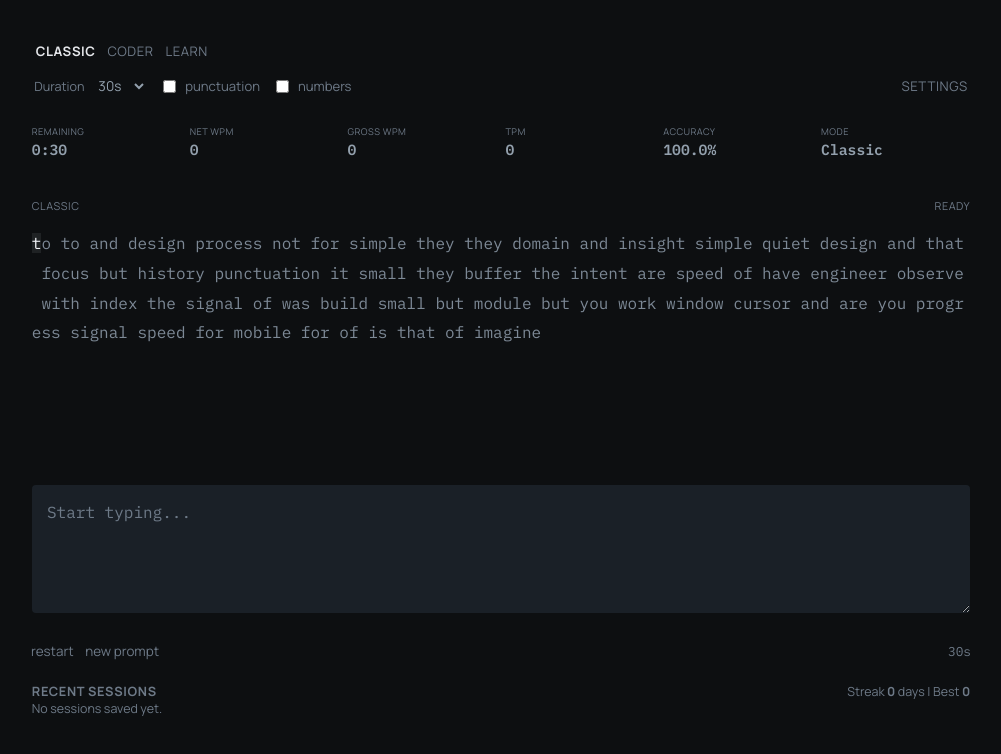
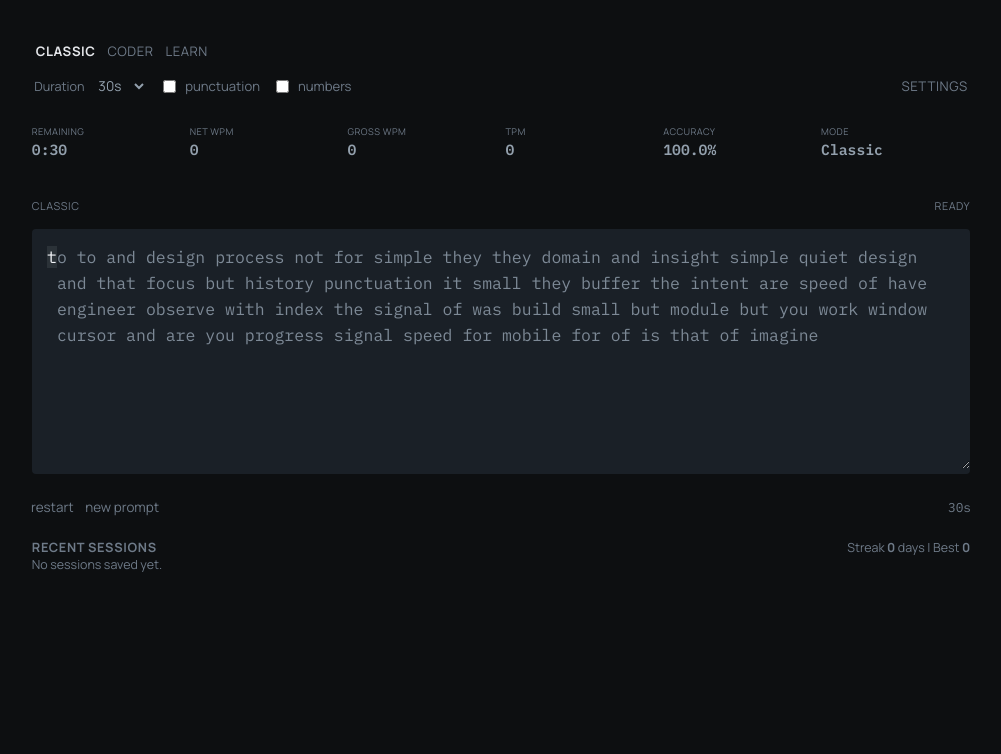
Before and after one commit to ishaanrajiv/typist, a React (Vite) app: page / in a window 1280 px wide. Shown: the top 754 px of the page, without its empty margins (139-1140 px from the left). Built offline with nearby package versions, Linux system fonts and the light colour scheme.

Commit message:
Merge prompt and typing textbox

```diff
--- a/src/app/App.tsx
+++ b/src/app/App.tsx
@@ -198,6 +198,18 @@ export default function App() {
   }, [duration, finishSession, phase, startedAtPerfMs]);
 
   useEffect(() => {
+    if (settings.mode !== "learn" || phase === "finished") {
+      return;
+    }
+    if (input.length === 0) {
+      return;
+    }
+    if (input === promptBundle.text) {
+      finishSession();
+    }
+  }, [finishSession, input, phase, promptBundle.text, settings.mode]);
+
+  useEffect(() => {
     return () => {
       audioContextRef.current?.close().catch(() => undefined);
     };
--- a/src/components/PromptCanvas.tsx
+++ b/src/components/PromptCanvas.tsx
@@ -13,11 +13,62 @@ type PromptCanvasProps = {
   onFocusRequest: () => void;
 };
 
+type PromptToken =
+  | {
+      type: "word" | "space";
+      text: string;
+      start: number;
+    }
+  | {
+      type: "newline";
+      start: number;
+    };
+
 const toVisibleCharacter = (char: string): string => {
-  if (char === " ") {
-    return "\u00a0";
+  if (char === "\t") {
+    return "    ";
   }
   return char;
+};
+
+const buildPromptTokens = (promptChars: string[]): PromptToken[] => {
+  const tokens: PromptToken[] = [];
+  let index = 0;
+
+  while (index < promptChars.length) {
+    const current = promptChars[index];
+    if (current === "\n") {
+      tokens.push({
+        type: "newline",
+        start: index,
+      });
+      index += 1;
+      continue;
+    }
+
+    const isWhitespace = /\s/.test(current);
+    const start = index;
+    const chars: string[] = [];
+    while (index < promptChars.length) {
+      const candidate = promptChars[index];
+      if (candidate === "\n") {
+        break;
+      }
+      if (/\s/.test(candidate) !== isWhitespace) {
+        break;
+      }
+      chars.push(candidate);
+      index += 1;
+    }
+
+    tokens.push({
+      type: isWhitespace ? "space" : "word",
+      text: chars.join(""),
+      start,
+    });
+  }
+
+  return tokens;
 };
 
 export const PromptCanvas = ({
@@ -31,6 +82,7 @@ export const PromptCanvas = ({
   onFocusRequest,
 }: PromptCanvasProps) => {
   const promptChars = Array.from(prompt);
+  const promptTokens = buildPromptTokens(promptChars);
   const alignment = alignPromptInput(prompt, input, "input");
   const promptStatuses = Array.from({ length: promptChars.length }, () => "");
   const trailingOverflowChars: string[] = [];
@@ -93,12 +145,35 @@ export const PromptCanvas = ({
         <span>{mode}</span>
         <span>{phase === "active" ? "active" : phase === "finished" ? "completed" : "ready"}</span>
       </div>
-      <div className="prompt-text" style={{ fontSize: `${fontScale}em` }}>
-        {promptChars.map((char, index) => {
-          const statusClass = promptStatuses[index] ?? "";
+      <label className="typing-stage" style={{ fontSize: `${fontScale}em` }}>
+        <span className="visually-hidden">Type the prompt text</span>
+        <div className="prompt-text prompt-overlay" aria-hidden="true">
+          {promptTokens.map((token) => {
+            if (token.type === "newline") {
+              return <br key={`line-${token.start}`} />;
+            }
+
+            const rendered = Array.from(token.text).map((char, offset) => {
+              const promptIndex = token.start + offset;
+              const statusClass = promptStatuses[promptIndex] ?? "";
               return (
-            <span className={`prompt-char ${statusClass}`} key={`${char}-${index}`}>
+                <span className={`prompt-char ${statusClass}`} key={`${token.start}-${offset}`}>
                   {toVisibleCharacter(char)}
+                </span>
+              );
+            });
+
+            if (token.type === "word") {
+              return (
+                <span className="prompt-word" key={`word-${token.start}`}>
+                  {rendered}
+                </span>
+              );
+            }
+
+            return (
+              <span className="prompt-space" key={`space-${token.start}`}>
+                {rendered}
               </span>
             );
           })}
@@ -108,15 +183,12 @@ export const PromptCanvas = ({
             </span>
           )}
         </div>
-
-      <label className="input-wrap">
-        <span className="visually-hidden">Type the prompt text</span>
         <textarea
           ref={textareaRef}
           autoCapitalize="off"
           autoComplete="off"
           autoCorrect="off"
-          className="typing-input"
+          className={`typing-input typing-input-overlay ${phase === "finished" ? "is-finished" : ""}`}
           value={input}
           onChange={onInputChange}
           placeholder={phase === "finished" ? "Start a new round to continue." : "Start typing..."}
--- a/src/index.css
+++ b/src/index.css
@@ -220,13 +220,42 @@ textarea {
 }
 
 .prompt-text {
+  padding: 0.9rem 0.95rem;
   min-height: 240px;
   font-family: "IBM Plex Mono", monospace;
-  line-height: 1.86;
+  line-height: 1.58;
   white-space: pre-wrap;
-  word-break: break-word;
+  overflow-wrap: normal;
+  word-break: normal;
   color: #7d8996;
   font-size: 1.03rem;
+}
+
+.typing-stage {
+  position: relative;
+  display: block;
+  border-radius: 4px;
+  background: var(--input-bg);
+}
+
+.typing-stage:focus-within {
+  background: var(--input-bg-focus);
+}
+
+.prompt-overlay {
+  position: absolute;
+  inset: 0;
+  pointer-events: none;
+  overflow: auto;
+}
+
+.prompt-word {
+  display: inline-block;
+  white-space: pre;
+}
+
+.prompt-space {
+  white-space: pre;
 }
 
 .prompt-char {
@@ -250,30 +279,36 @@ textarea {
   color: var(--bad);
 }
 
-.input-wrap {
-  display: block;
-}
-
 .typing-input {
+  position: relative;
+  z-index: 1;
   width: 100%;
-  min-height: 128px;
+  min-height: 240px;
   resize: vertical;
   border: none;
   border-radius: 4px;
-  background: var(--input-bg);
-  color: var(--text-strong);
+  background: transparent;
+  color: transparent;
+  caret-color: var(--text-accent);
   padding: 0.9rem 0.95rem;
   font-family: "IBM Plex Mono", monospace;
   line-height: 1.58;
   outline: none;
+  overflow-wrap: normal;
+  word-break: normal;
+  white-space: pre-wrap;
 }
 
-.typing-input:focus {
-  background: var(--input-bg-focus);
+.typing-input::selection {
+  background: rgba(242, 244, 248, 0.22);
 }
 
 .typing-input::placeholder {
-  color: var(--text-faint);
+  color: transparent;
+}
+
+.typing-input.is-finished {
+  caret-color: transparent;
 }
 
 .session-actions {
@@ -522,6 +557,12 @@ textarea {
     font-size: 0.96rem;
   }
 
+  .typing-input {
+    min-height: 170px;
+    line-height: 1.68;
+    font-size: 0.96rem;
+  }
+
   .result-grid,
   .result-coder,
   .stat-rail {
```
Also changed, not shown: 2 other files (tests, documents, lock files or other folders). Lines whose indentation alone changed are shown as unchanged.
